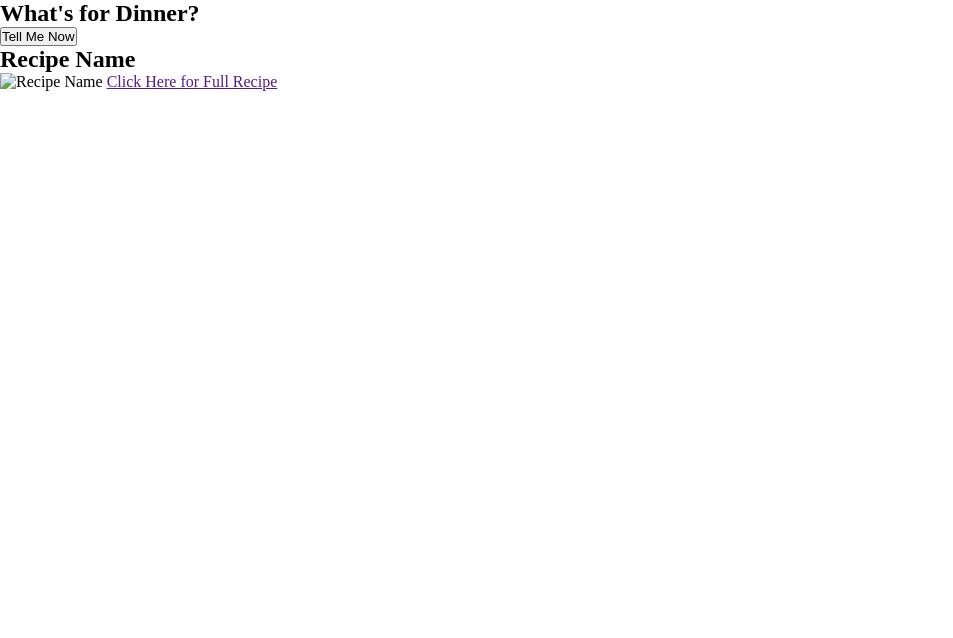
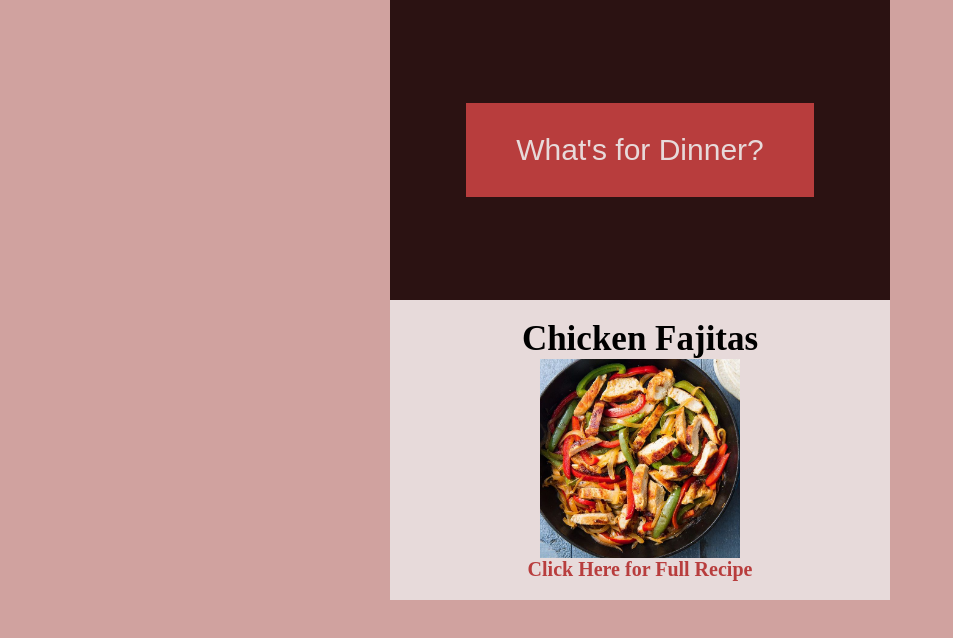
Before and after one commit to Teddiurssa/Mixed-Messages-Project, a plain HTML site: page index.html in a window 1280 px wide. Shown: the whole page, without its empty margins (0-953 px from the left). Drawn offline with Linux system fonts and the light colour scheme.

Commit message:
Added some styling to HTML file. Layout basically done but more to add

```diff
--- a/index.html
+++ b/index.html
@@ -12,18 +12,18 @@
 </head>
 
 <body>
-    <main>
-        <section>
-            <div>
-                <h1>What's for Dinner?</h1>
-                <button type="button">Tell Me Now</button>
+    <main id="whole-page">
+        <section id="top-section">
+            <div class="user-input">
+                <button class="btn" type="button">What's for Dinner?</button>
             </div>
         </section>
-        <section >
-            <div>
-                <h1>Recipe Name</h1>
-                <img src="" alt="Recipe Name">
-                <a href="">Click Here for Full Recipe</a>
+        <section id="recipe-card">
+            <div class="recipe-box">
+                <h1>Chicken Fajitas</h1>
+                <img src="./img/chicken-fajitas-img1.jpg" alt="Chicken Fajitas">
+                <a href="https://www.delish.com/cooking/recipe-ideas/a19665622/easy-chicken-fajitas-recipe/"
+                    target="_blank">Click Here for Full Recipe</a>
             </div>
         </section>
     </main>
--- a/style.css
+++ b/style.css
@@ -3,3 +3,66 @@
     padding: 0;
     box-sizing: border-box;
 }
+
+body {
+    background-color: #D0A29F;
+}
+
+img {
+    width: 200px;
+}
+
+#top-section {
+    display: flex;
+    justify-content: center;
+}
+
+#top-section .user-input {
+    background-color: #2B1212;
+    color: #EFE7E7;
+    display: flex;
+    flex-direction: column;
+    align-items: center;
+    justify-content: center;
+    width: 500px;
+    height: 300px;
+}
+
+#top-section button {
+    background-color: #B83D3D;
+    cursor: pointer;
+    padding: 30px 50px;
+    text-align: center;
+    text-decoration: none;
+    border: none;
+    transition-duration: 0.4s;
+    font-size: 30px;
+    color: #E7DADA;
+}
+
+#recipe-card {
+    display: flex;
+    justify-content: center;
+}
+
+#recipe-card .recipe-box {
+    background-color: #E7DADA;
+    display: flex;
+    flex-direction: column;
+    justify-content: center;
+    align-items: center;
+    width: 500px;
+    height: 300px;
+}
+
+#recipe-card h1 {
+    font-size: 35px;
+    text-align: center;
+}
+
+#recipe-card a {
+    color: #B83D3D;
+    text-decoration: none;
+    font-weight: bold;
+    font-size: 20px;
+    }
```
